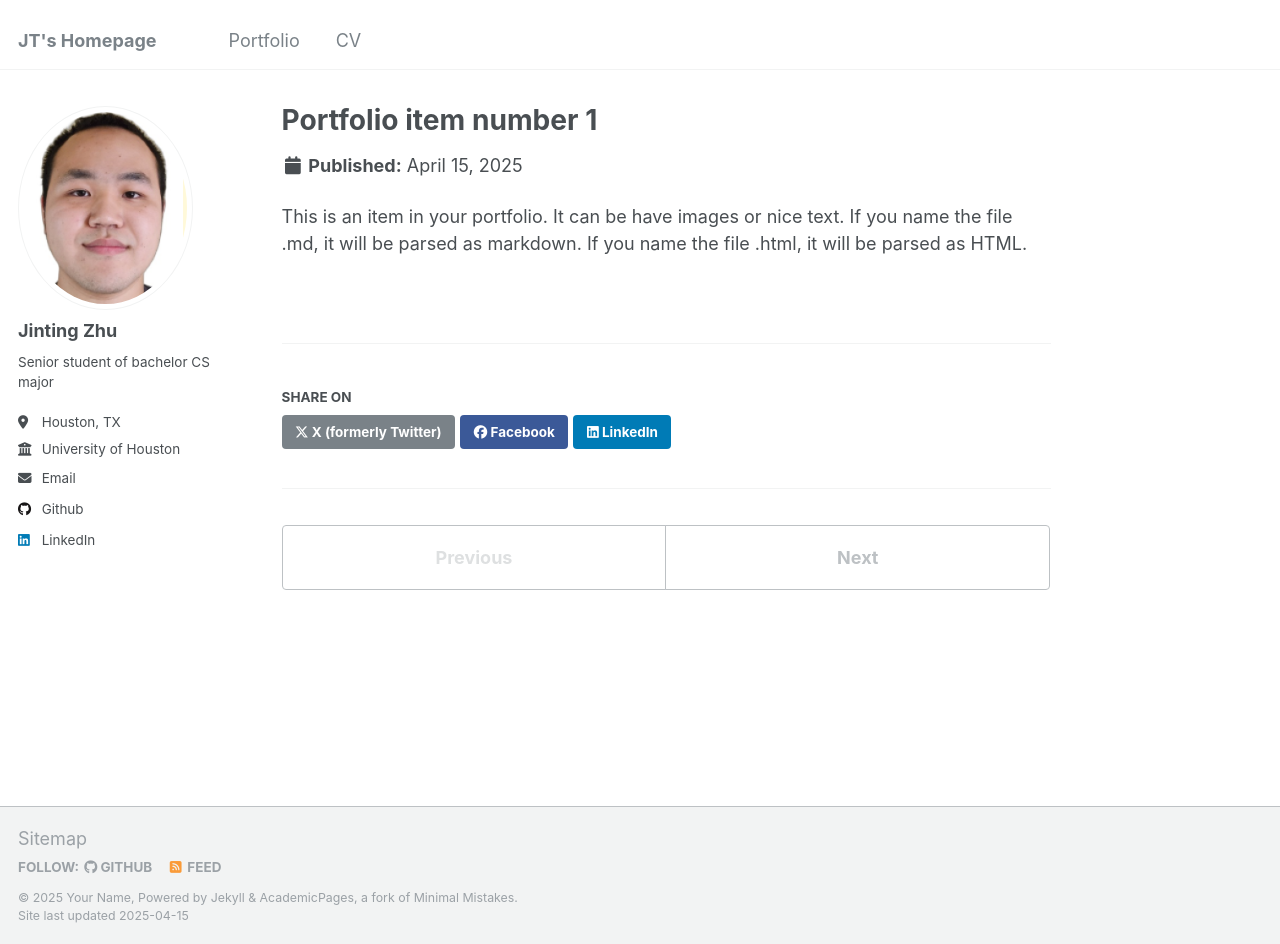
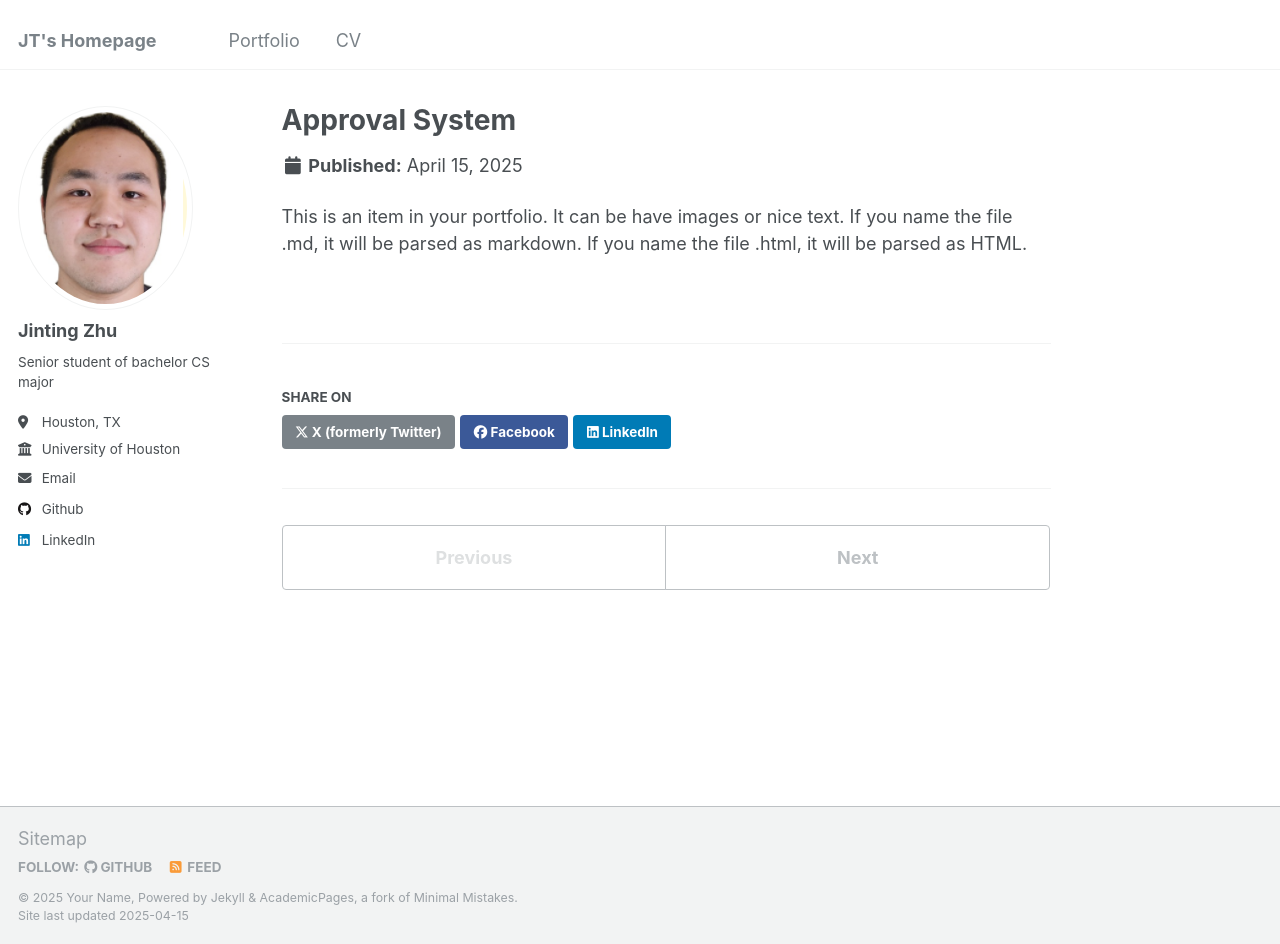
Before and after one commit to jjjzhu-5847/jjjzhu-5847.github.io, a Jekyll site: the page built from _portfolio/portfolio-1.md, in a window 1280 px wide and 944 px high. Built offline with Jekyll 4.4.1, drawn with Linux system fonts in a browser that asks for light colours.

Commit message:
Update portfolio-1.md

```diff
--- a/_portfolio/portfolio-1.md
+++ b/_portfolio/portfolio-1.md
@@ -1,5 +1,5 @@
 ---
-title: "Portfolio item number 1"
+title: "Approval System"
 excerpt: "Short description of portfolio item number 1<br/><img src='/images/500x300.png'>"
 collection: portfolio
 ---
```
